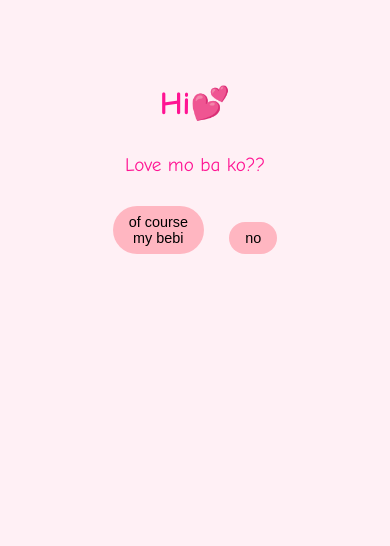
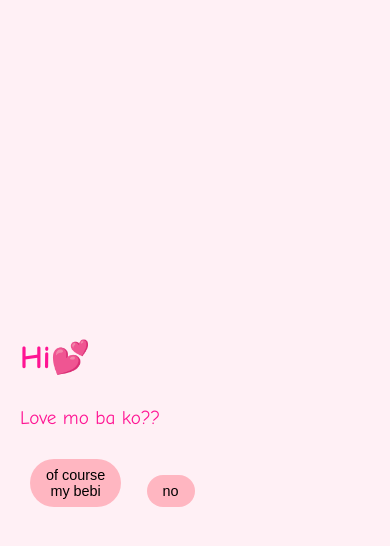
Before and after one commit to MALJDano/love-bonjing, a plain HTML site: page proj2/love-website/index.html in a window 390 px wide. Drawn offline with Linux system fonts and the light colour scheme.

Commit message:
edited some design

```diff
--- a/proj2/love-website/index.html
+++ b/proj2/love-website/index.html
@@ -7,8 +7,8 @@
 </head>
 <body>
   <div class="container">
-    <h1 class="title">Hi💕</h1>
-    <p class="subtitle">Love mo ba ko?? </p>
+    <h1 class="title" id="mainTitle">Hi💕</h1>
+    <p class="subtitle" id="mainSubTitle">Love mo ba ko?? </p>
     <button id="YesBtn">of course <br> my bebi</button>
     <button id="noBtn">no</button>
 
--- a/proj2/love-website/love.css
+++ b/proj2/love-website/love.css
@@ -2,15 +2,19 @@
 body {
   background: #fff0f5;
   font-family: 'Comic Sans MS', cursive, sans-serif;
-  text-align: center;
   color: #ff1493;
   margin: 0;
   padding: 0;
+  height: 100vh;
+  display: flex;
+  justify-content: center;
+  align-items: center;
 }
 
 .container {
-  margin-top: 15vh;
-  padding: 0 20px;
+  width: 100%;
+  max-width: 800px;
+  padding: 20px;
 }
 
 .title {
@@ -88,14 +92,6 @@ button:hover {
 }
 
 @media (max-width: 600px) {
-  body {
-    padding: 10px;
-  }
-
-  .container {
-    margin-top: 10vh;
-  }
-
   .title {
     font-size: 2rem;
   }
--- a/proj2/love-website/love.js
+++ b/proj2/love-website/love.js
@@ -1,6 +1,8 @@
 const yesBtn = document.getElementById("YesBtn");
 const noBtn = document.getElementById("noBtn");
 const diaryPage = document.getElementById("diaryPage");
+const titleText = document.getElementById("titleText");
+const subtitleText = document.getElementById("subtitleText");
 
 const funnyTexts = [
   "Oh bat mo ako pipindutin?",
@@ -16,18 +18,17 @@ const funnyTexts = [
 ];
 
 yesBtn.addEventListener("click", () => {
+  titleText.classList.add("hidden");
+  subtitleText.classList.add("hidden");
   diaryPage.classList.remove("hidden");
   noBtn.style.display = "none";
   yesBtn.textContent = "Aww I love you more 💖";
 });
 
 noBtn.addEventListener("mouseover", () => {
-  const noBtnRect = noBtn.getBoundingClientRect();
-  const containerRect = document.querySelector('.container').getBoundingClientRect();
-
-  // Calculate safe area to avoid overlapping diary section
-  const maxX = window.innerWidth - noBtn.offsetWidth;
-  const maxY = window.innerHeight - noBtn.offsetHeight - 150; // keep it away from diary
+  const safeMargin = 100;
+  const maxX = window.innerWidth - noBtn.offsetWidth - safeMargin;
+  const maxY = window.innerHeight - noBtn.offsetHeight - safeMargin;
 
   const newX = Math.floor(Math.random() * maxX);
   const newY = Math.floor(Math.random() * maxY);
@@ -36,7 +37,6 @@ noBtn.addEventListener("mouseover", () => {
   noBtn.style.left = `${newX}px`;
   noBtn.style.top = `${newY}px`;
 
-  // Change button text randomly
   const randomIndex = Math.floor(Math.random() * funnyTexts.length);
   noBtn.textContent = funnyTexts[randomIndex];
 });
```
